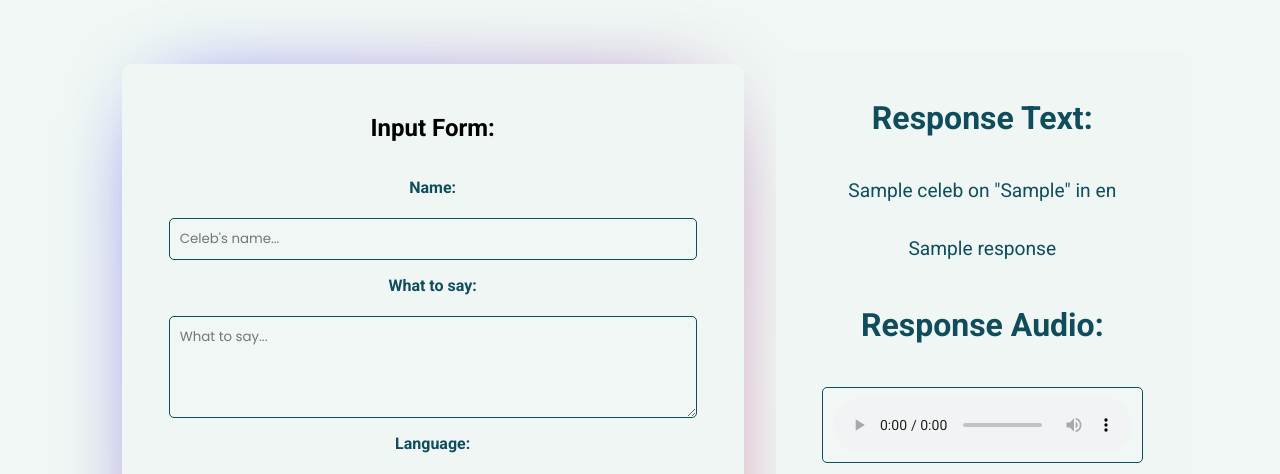
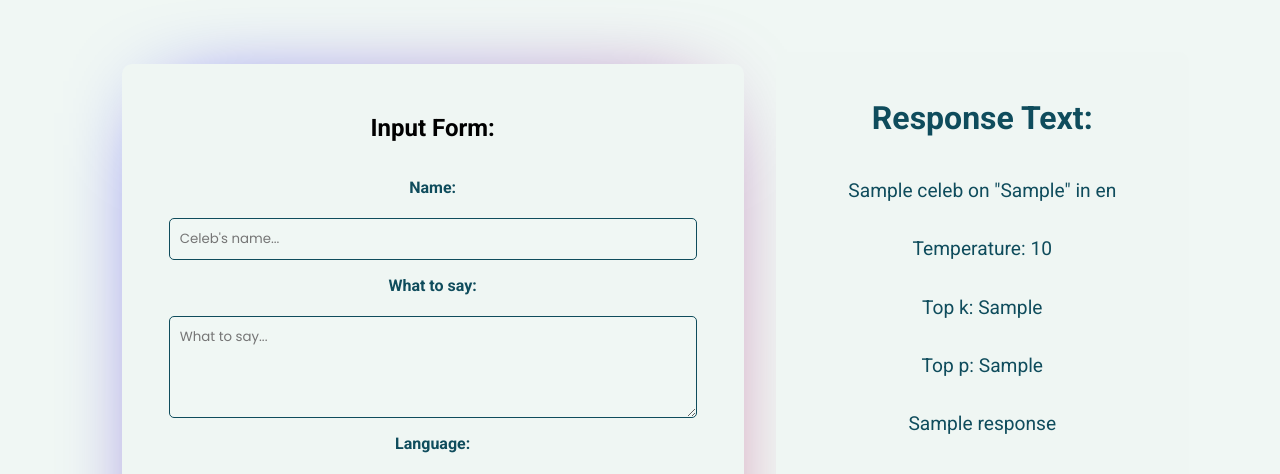
Before and after one commit to Hardvan/PolyPersona, a Flask app: template templates/index.html in a window 1280 px wide. Shown: the part 1312-1786 px from the top of the page. Run offline with Flask 3, Linux system fonts and the light colour scheme; the template is opened without the code that fills it: most values are stand-ins (such as "Sample title", 1, 10 or a date in 2020).

Commit message:
Add model parameters display on client side

```diff
--- a/app.py
+++ b/app.py
@@ -56,6 +56,9 @@ def celeb():
         "celeb": celebrity,
         "say_what": say_what,
         "target_language": target_language,
+        "temperature": model_parameters["temperature"],
+        "top_k": model_parameters["top_k"],
+        "top_p": model_parameters["top_p"],
         "response": response_text,
         "audio_base64": audio_base64
     }
--- a/templates/io.html
+++ b/templates/io.html
@@ -137,6 +137,9 @@
         {{result.celeb}} on "{{ result.say_what }}" in {{ result.target_language
         }}
       </p>
+      <p>Temperature: {{ result.temperature }}</p>
+      <p>Top k: {{ result.top_k }}</p>
+      <p>Top p: {{ result.top_p }}</p>
       <p>{{ result.response }}</p>
       <h2>Response Audio:</h2>
       <audio controls autoplay>
```
